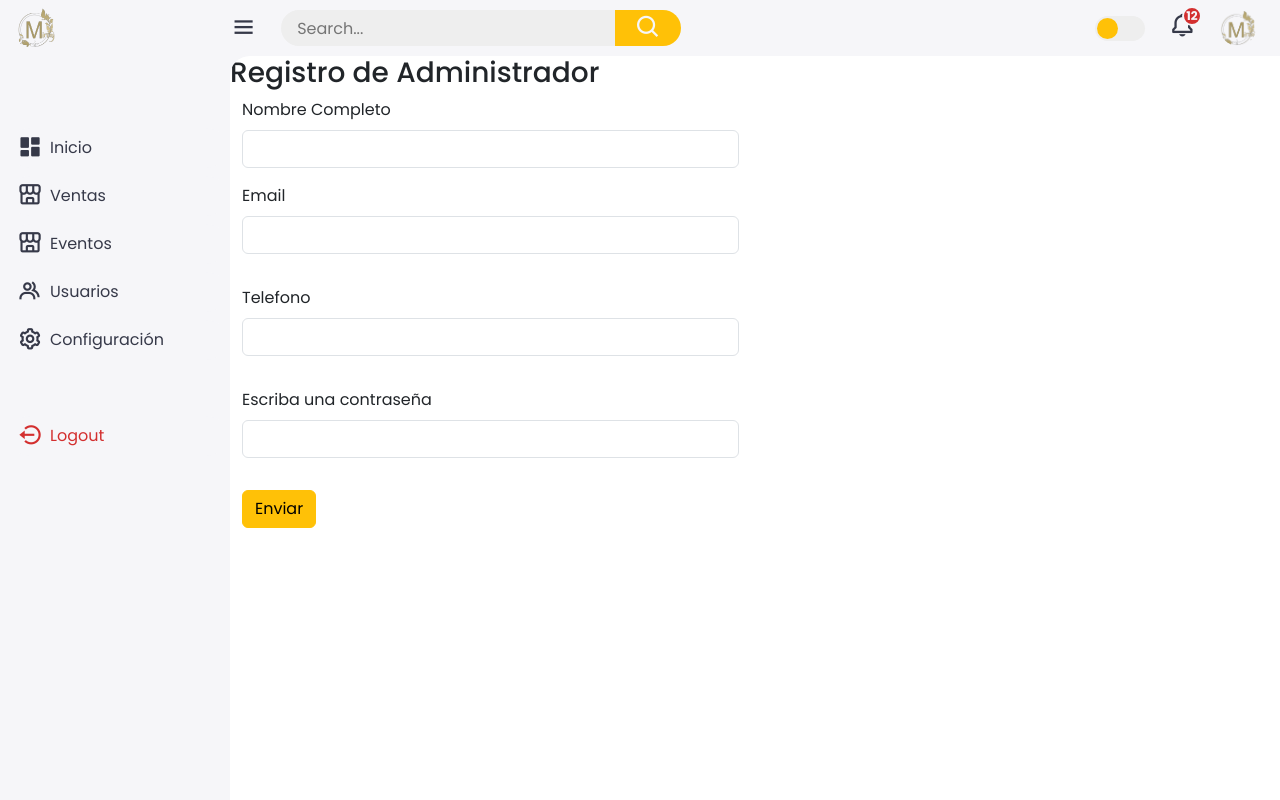
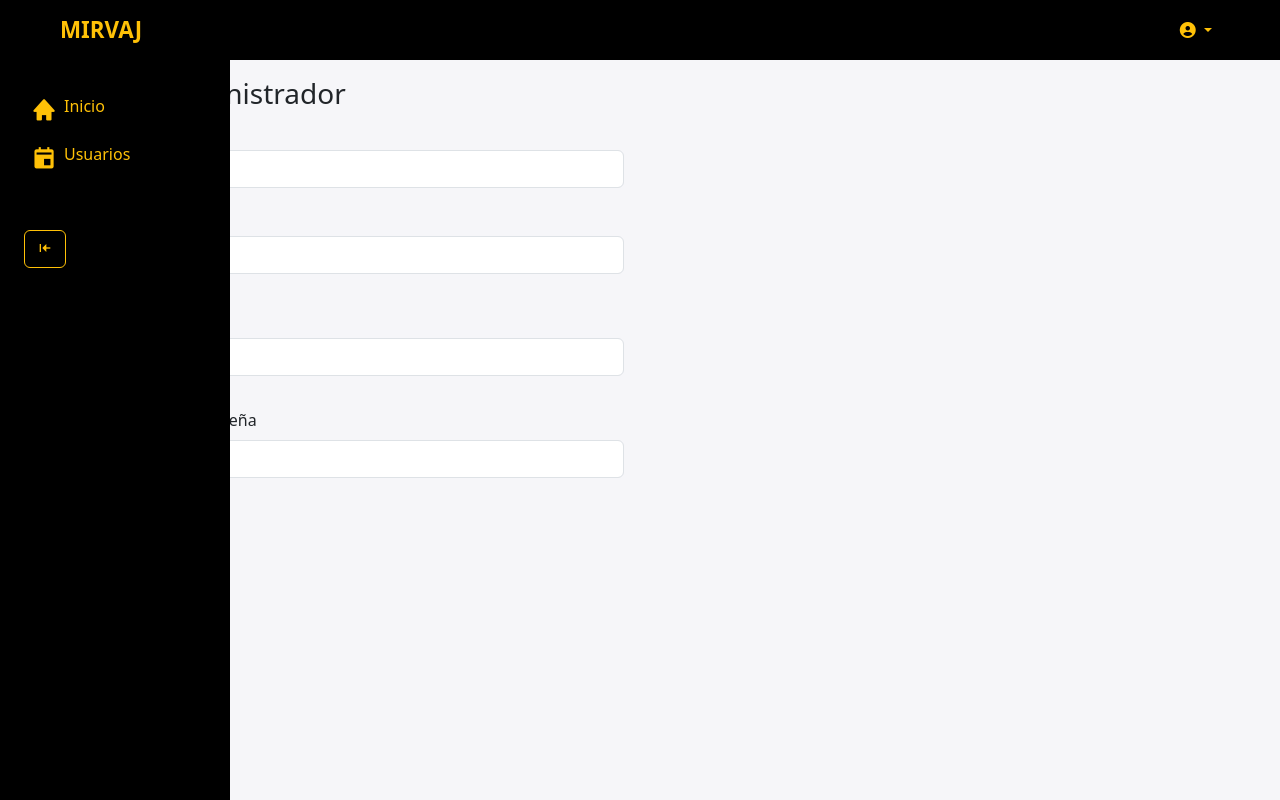
Before and after one commit to DavidDipi/EventProReserve, a Flask app: page /admin/users/newadmin in a window 1280 px wide. Run offline with Flask 3, Linux system fonts and the light colour scheme; parts of the project's set-up code (start-up, migrations or seed data) failed here and were passed over; some libraries are stand-ins or nearby versions.

Commit message:
[dashboard admin, sesiones]

```diff
--- a/app/admin/templates/includes/header.html
+++ b/app/admin/templates/includes/header.html
@@ -1,67 +1,115 @@
 <!DOCTYPE html>
-<html lang="en">
+<html lang="es">
 
 <head>
     <meta charset="UTF-8">
     <meta name="viewport" content="width=device-width, initial-scale=1.0">
     <link href='https://unpkg.com/boxicons@2.1.4/css/boxicons.min.css' rel='stylesheet'>
-    <link rel="stylesheet" href="/static/css/dashboard.css">
+    <script src="https://kit.fontawesome.com/9c3ec62a49.js" crossorigin="anonymous"></script>
     <link href="https://cdn.jsdelivr.net/npm/bootstrap@5.3.1/dist/css/bootstrap.min.css" rel="stylesheet" integrity="sha384-4bw+/aepP/YC94hEpVNVgiZdgIC5+VKNBQNGCHeKRQN+PtmoHDEXuppvnDJzQIu9" crossorigin="anonymous">
-    <!-- DataTables CSS -->
-    <link rel="stylesheet" href="https://cdn.datatables.net/1.11.5/css/jquery.dataTables.min.css">
-
-    <title>Mirvaj | Admin</title>
+    <link rel="stylesheet" href="/static/css/client.css">
+    <title>Mirvaj | Administrador</title>
 </head>
 
 <body>
 
+    <nav class="navbar navbar-expand-lg bg-body-black fixed-top bg-black">
+        <div class="container-fluid ">
+            <a class="navbar-brand ms-5 text-mirvaj brand" href="#">
+                MIRVAJ
+            </a>
+            <button class="navbar-toggler" type="button" data-bs-toggle="collapse" data-bs-target="#navbarNav" aria-controls="navbarNav" aria-expanded="false" aria-label="Toggle navigation">
+                <span class="navbar-toggler-icon"></span>
+            </button>
+            <div class="collapse navbar-collapse " id="navbarNav">
+
+
+            <ul class="navbar-nav me-5 ms-auto">
+                <li class="nav-item dropdown">
+                    <a class="nav-link dropdown-toggle text-mirvaj" href="#" role="button" data-bs-toggle="dropdown" aria-expanded="false">
+                      {% if current_user.is_authenticated %}
+                        <b>Bienvenido, </b> {{ nombre_cliente }}
+                      {% endif %}
+
+                      <i class="fa-solid fa-circle-user"></i>
+
+                    </a>
+                    <ul class="dropdown-menu">
+                        <li>
+                            <button class="dropdown-item" href="#" data-bs-toggle="modal" data-bs-target="#configUser">
+                                <i class='bx bx-cog'></i>
+                                Configuración
+                            </button>
+                        </li>
+                        <li><hr class="dropdown-divider"></li>
+                        <li>
+                            <a class="dropdown-item text-danger" href="/logout">
+                                <i class='bx bx-log-out-circle'></i>
+                                Cerrar sesión
+                            </a>
+                        </li>
+                    </ul>
+                </li>
+            </ul>
+          </div>
+        </div>
+    </nav>
+
+    <!-- Modal Config User -->
+    <div class="modal fade" id="configUser" tabindex="-1" aria-labelledby="configUserLabel" aria-hidden="true">
+      <div class="modal-dialog">
+        <div class="modal-content">
+          <div class="modal-header">
+            <h1 class="modal-title fs-5" id="exampleModalLabel">
+              ¡Hola {{ nombre_cliente }}!
+            </h1>
+            <button type="button" class="btn-close" data-bs-dismiss="modal" aria-label="Close"></button>
+          </div>
+          <div class="modal-body">
+            <p>Nombre: {{ nombre_cliente }}</p>
+
+
+
+          </div>
+        </div>
+      </div>
+    </div>
+
+
     <!-- Sidebar -->
-    <div class="sidebar">
-        <a href="#" class="logo">
-            <img src="/static/img/logo.png" width="40" height="40" class="profile m-3">
-            <div class="logo-name"><span></span></div>
-        </a>
+    <div class="sidebar" id="sidebar">
         <ul class="side-menu">
-            <li class="{% if pagina_actual == '/admin/' %}active{% endif %}"><a href="/admin"><i class='bx bxs-dashboard'></i>Inicio</a></li>
-            <li class=""><a href="#"><i class='bx bx-store-alt'></i>Ventas</a></li>
-            <li class="{% if pagina_actual == '/admin/events/' %}active{% endif %}"><a href="/admin/events"><i class='bx bx-store-alt'></i>Eventos</a></li>
-            <!--
-            <li ><a href="#"><i class='bx bx-analyse'></i>Analytics</a></li>
-            <li><a href="#"><i class='bx bx-message-square-dots'></i>Tickets</a></li>-->
-            <li class="{% if pagina_actual == '/admin/users/' %}active{% endif %}"><a href="/admin/users"><i class='bx bx-group'></i>Usuarios</a></li>
-            <li><a href="#"><i class='bx bx-cog'></i>Configuración</a></li>
+            <li class="d-flex justify-content-center">
+              <a href="/admin/">
+                <i class='bx bxs-home'></i>
+                <p class="text-hidden pt-2">Inicio</p>
+              </a>
+            </li>
+            <li>
+              <a href="/admin/events">
+                <i class='bx bxs-calendar-event'></i>
+                <p class="text-hidden pt-2">Usuarios</p>
+              </a>
+            </li>
+            <button class="btn btn-outline-warning mt-5" id="toggleSidebar"><i class='bx bxs-arrow-to-left'></i></button>
         </ul>
-        <ul class="side-menu">
-            <li>
-                <a href="#" class="logout">
-                    <i class='bx bx-log-out-circle'></i>
-                    Logout
-                </a>
-            </li>
-        </ul>
+
+
     </div>
     <!-- End of Sidebar -->
 
     <!-- Main Content -->
     <div class="content">
-        <!-- Navbar -->
-        <nav class="navi">
-            <i class='bx bx-menu'></i>
-            <form action="#">
-                <div class="form-input">
-                    <input type="search" placeholder="Search...">
-                    <button class="search-btn" type="submit"><i class='bx bx-search'></i></button>
-                </div>
-            </form>
-            <input type="checkbox" id="theme-toggle" hidden>
-            <label for="theme-toggle" class="theme-toggle"></label>
-            <a href="#" class="notif">
-                <i class='bx bx-bell'></i>
-                <span class="count">12</span>
-            </a>
-            <a href="#" class="profile">
-                <img src="/static/img/logo.png">
-            </a>
-        </nav>
+        {% block content %}{% endblock %}
+    </div>
 
-        <!-- End of Navbar -->
+
+    <script src="/static/js/dashboard.js"></script>
+    <script src="/static/js/sweetalert.js"></script>
+    <script src="/static/js/client.js"></script>
+
+    <script src="https://cdn.jsdelivr.net/npm/sweetalert2@11"></script>
+    <script src="https://cdn.jsdelivr.net/npm/bootstrap@5.3.2/dist/js/bootstrap.bundle.min.js" integrity="sha384-C6RzsynM9kWDrMNeT87bh95OGNyZPhcTNXj1NW7RuBCsyN/o0jlpcV8Qyq46cDfL" crossorigin="anonymous"></script>
+</body>
+
+</html>
--- a/app/admin/templates/pages/newAdmin.html
+++ b/app/admin/templates/pages/newAdmin.html
@@ -5,7 +5,7 @@
             <h3>Registro de Administrador</h3>
         </div>
         <div class="container form-registro">
-            <form class="row g-3 form w-50" method="post" action="newadmin">
+            <form class="row g-3 form w-50" method="post" action="/newadmin">
                 <form class="row g-3">
                     <div class="col-md-12">
                       <label for="inputEmail4" class="form-label">Nombre Completo</label>
--- a/app/admin/users/routes.py
+++ b/app/admin/users/routes.py
@@ -7,28 +7,6 @@ import bcrypt
 
 # Rutas del modulo "USUARIOS"
 
-@users.route("/")
-def list_users():
-    pagina_actual = request.path
-
-    # Obtener el número de página actual de la solicitud del usuario
-    pagina_actual = request.args.get('pag', type=int, default=1)
-
-    # Listar usuarios
-    registros_por_pagina = 8
-    offset = (pagina_actual - 1) * registros_por_pagina
-
-    users = app.models.User.query.offset(offset).limit(registros_por_pagina)
-    total_users = app.models.Cliente.query.count()
-
-    cantidad_paginas = total_users // registros_por_pagina
-    if total_users % registros_por_pagina != 0:
-        cantidad_paginas += 1
-
-    return render_template ("/pages/users.html",
-                            users = users,
-                            pagina_actual = pagina_actual,
-                            cantidad_paginas = cantidad_paginas)
 
 @users.route("/newadmin", methods = ["GET", "POST"])
 def new_admin():
--- a/app/client/templates/includes/headerCli.html
+++ b/app/client/templates/includes/headerCli.html
@@ -79,16 +79,16 @@
     <!-- Sidebar -->
     <div class="sidebar" id="sidebar">
         <ul class="side-menu">
-            <li>
+            <li class="d-flex justify-content-center">
               <a href="/client/">
                 <i class='bx bxs-home'></i>
-                <p>Inicio</p>
+                <p class="text-hidden pt-2">Inicio</p>
               </a>
             </li>
             <li>
               <a href="/client/my-events">
                 <i class='bx bxs-calendar-event'></i>
-                <p class="text-hidden">Mis eventos</p>
+                <p class="text-hidden pt-2">Mis eventos</p>
               </a>
             </li>
             <button class="btn btn-outline-warning mt-5" id="toggleSidebar"><i class='bx bxs-arrow-to-left'></i></button>
--- a/app/client/templates/pages/new-event.html
+++ b/app/client/templates/pages/new-event.html
@@ -1,4 +1,5 @@
-{% include 'includes/headerCli.html' %}
+{% extends "includes/headerCli.html" %}
+{% block content %}
 
     <!-- Tabs new event -->
     <div class="container my-5 card">
@@ -62,4 +63,4 @@
 
 
 
-{% include 'includes/footerCli.html' %}
+{% endblock %}
--- a/app/static/css/client.css
+++ b/app/static/css/client.css
@@ -164,6 +164,7 @@ ol, ul{
 
 .sidebar.hidden .text-hidden{
     display:none;
+    transition: all 0.3s ease;
 }
 
 /*.card-events {
--- a/app/templates/ini/pages/registro.html
+++ b/app/templates/ini/pages/registro.html
@@ -8,8 +8,8 @@
                     <img src="/static/img/logo.png" alt="Logo mirvaj">
                 </div>
                 <div class="d-flex justify-content-center links w-100">
-                    <a href="/login" class="me-auto ms-auto">Login</a>
-                    <a href="/register" class="active ms-auto me-auto">Sign in</a>
+                    <a href="/login" class="me-auto ms-auto">Iniciar Sesión</a>
+                    <a href="/register" class="active ms-auto me-auto">Registrarme</a>
                 </div>
                 <form class="form" method="post" action="/register">
                     <div class="row">
@@ -54,6 +54,7 @@
     {% if messages %}
         {% for category, message in messages %}
             <script>
+                alert("{{category}}")
                 Swal.fire({
                     position: 'center',
                     icon: '{{ category }}',
```
Also changed, not shown: app/admin/routes.py (+86 -1 lines), app/admin/templates/home.html (+5 -2 lines), app/admin/templates/pages/users.html (+63 -9 lines), app/client/routes.py (+8 -0 lines), app/templates/ini/pages/login.html (+5 -5 lines), app/users/routes.py (+11 -5 lines).
